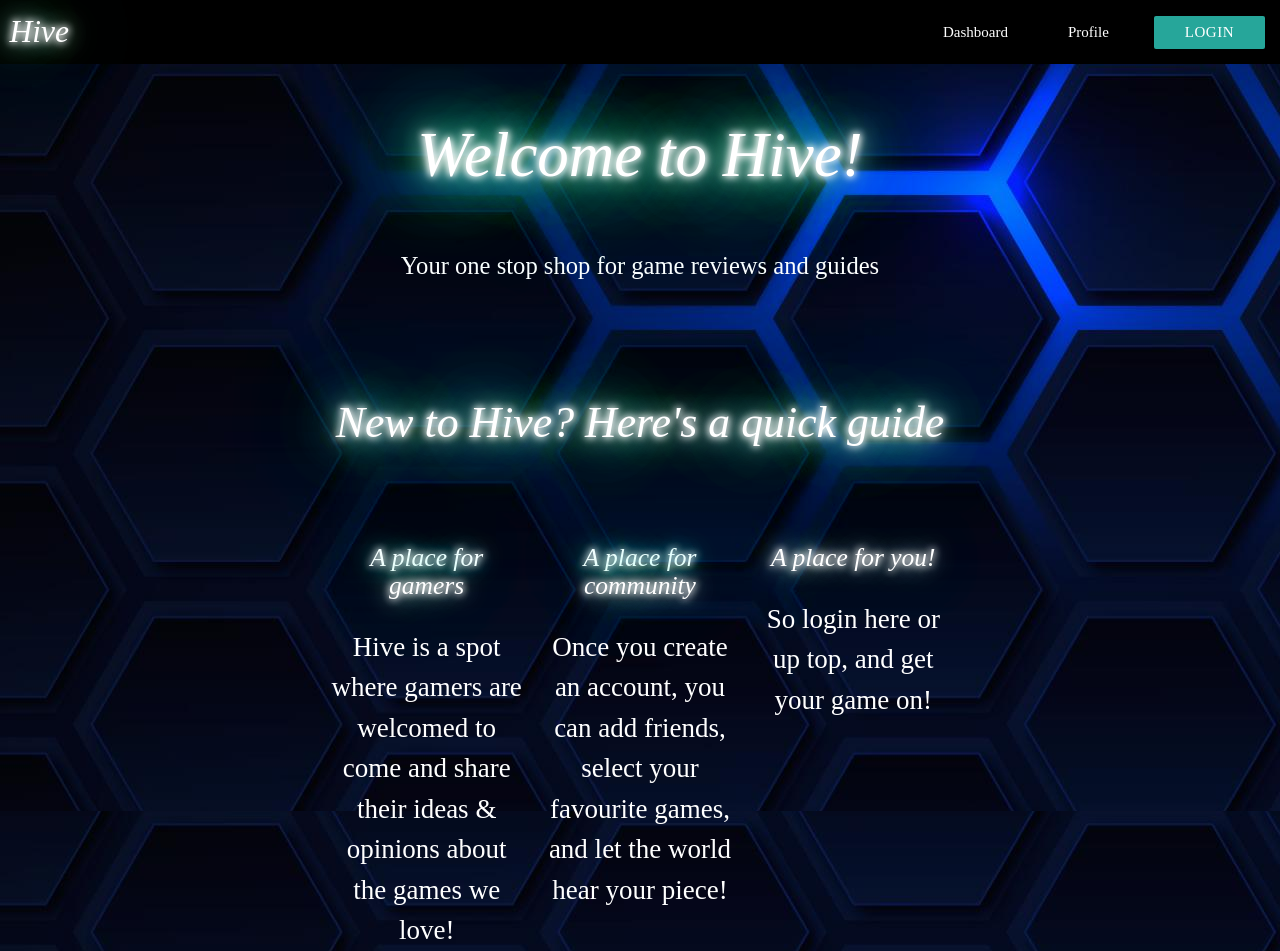
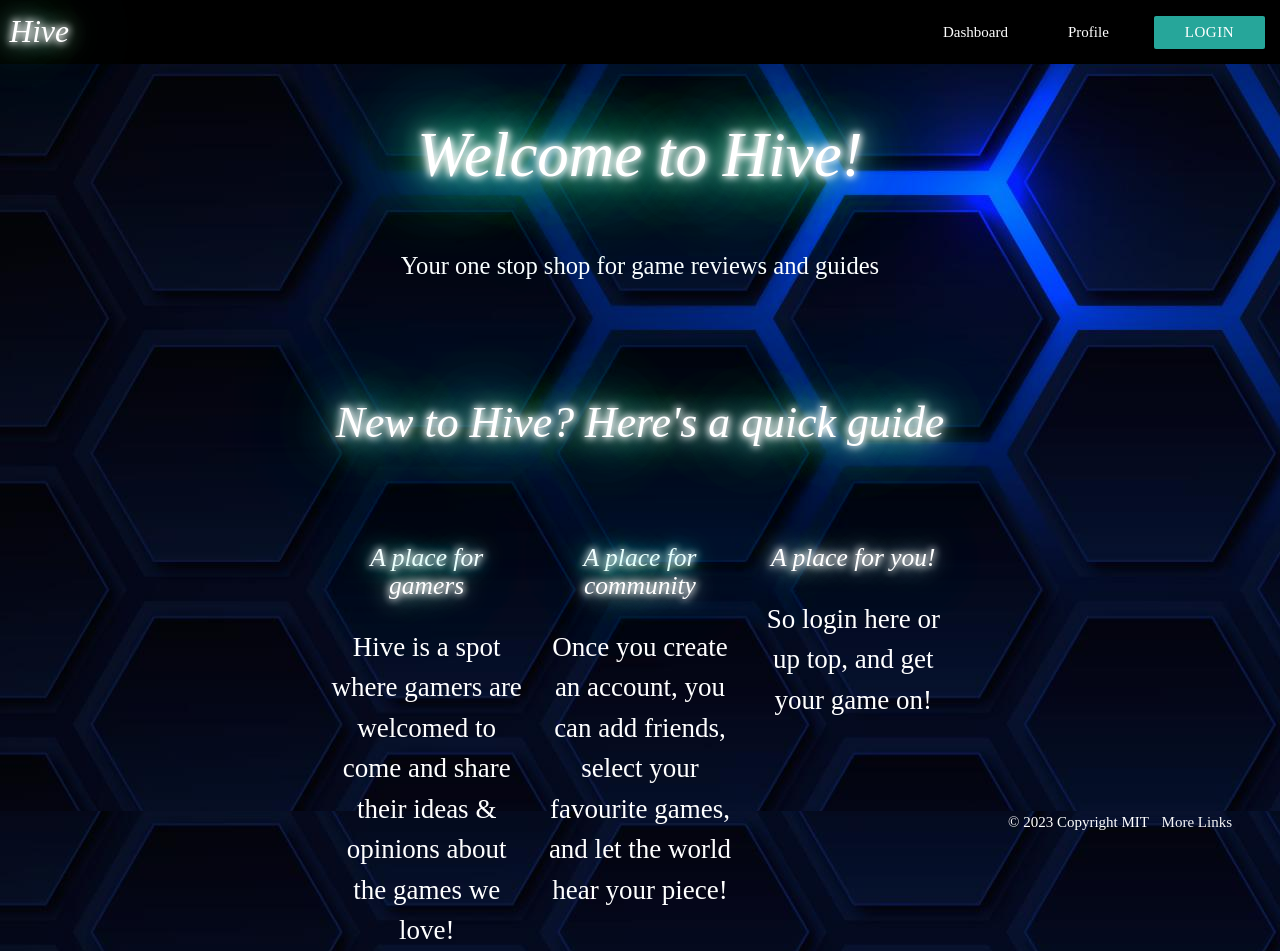
Before and after one commit to blickenderfer/hive, a React (Vite) app in the folder client/: page / in a window 1280 px wide. Built offline with nearby package versions, Linux system fonts and the light colour scheme; a web font is replaced by a local one.

Commit message:
made the footer appear at the bottom of the page

```diff
--- a/client/src/App.css
+++ b/client/src/App.css
@@ -164,6 +164,8 @@
   border-radius: 10px;
 }
 
-.tmntgif{
-  justify-content: center;
+.footer-copyright {
+  display: flex;
+
+
 }
--- a/client/src/App.jsx
+++ b/client/src/App.jsx
@@ -44,8 +44,8 @@
   return (
     <ApolloProvider client={client}>
       <Header />
+      <Outlet />
       <Footer />
-      <Outlet />
     </ApolloProvider>
   );
 }
--- a/client/src/components/footer.jsx
+++ b/client/src/components/footer.jsx
@@ -1,11 +1,17 @@
+import { Link } from "react-router-dom";
+import Auth from "../utils/auth";
 
-
-export default function footer() {
-
+export default function Footer({ handlePageChange }) {
+  return (
+    <>
+    <div className="footer white-text">
     <div className="footer-copyright">
             <div className="container">
-            © 2023 Copyright Text
+            © 2023 Copyright MIT
             <a className="grey-text text-lighten-4 right" href="#!">More Links</a>
             </div>
           </div>
-}
+          </div>
+          </>
+  )
+};
```
